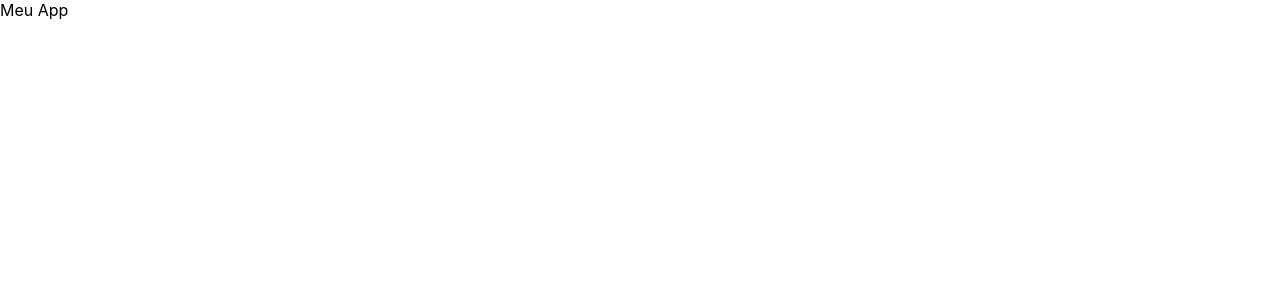
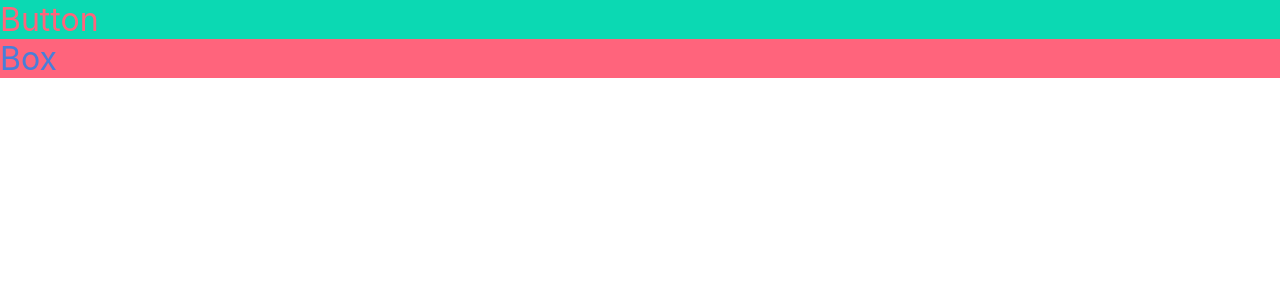
Before and after one commit to jlggross/puf-web, a React (Create React App) app: page / in a window 1280 px wide. Shown: the top 300 px of the page. Built offline with nearby package versions, Linux system fonts and the light colour scheme.

Commit message:
feat: working with styled components. First button

```diff
--- a/package.json
+++ b/package.json
@@ -9,6 +9,7 @@
     "react": "^17.0.2",
     "react-dom": "^17.0.2",
     "react-scripts": "4.0.3",
+    "styled-components": "^5.3.0",
     "web-vitals": "^1.0.1"
   },
   "scripts": {
--- /dev/null
+++ b/src/components/Theme/definitions.js
@@ -0,0 +1,28 @@
+const baseColors = {
+	black: '#000000',
+	red: '#FF647C',
+	green: '#0BD9B3',
+	blue: '#487FD9',
+	yellow: '#EBC455',
+}
+
+const brandColors = {
+	raisinBlack: '#16171C',
+	caribbeanGreen: baseColors.green,
+}
+
+const colors = {
+	...baseColors,
+	...brandColors,
+}
+
+const fontSizes = {
+	small: '0.8rem',
+	medium: '1rem',
+	large: '2rem',
+}
+
+export const definitions = {
+	colors,
+	fontSizes,
+}
--- /dev/null
+++ b/src/components/Theme/index.js
@@ -0,0 +1,7 @@
+import { definitions } from './definitions'
+import * as React from 'react'
+import { ThemeProvider } from 'styled-components'
+
+export const Theme = ({ children }) => (
+	<ThemeProvider theme={definitions}>{children}</ThemeProvider>
+)
--- /dev/null
+++ b/src/components/Theme/styled.js
@@ -0,0 +1,8 @@
+export const background = (props) =>
+	props.bg && `background: ${props.theme.colors[props.bg]};`
+
+export const color = (props) =>
+	props.color && `color: ${props.theme.colors[props.color]};`
+
+export const fontSize = (props) =>
+	props.fontSize && `font-size: ${props.theme.fontSizes[props.fontSize]};`
--- a/src/index.css
+++ b/src/index.css
@@ -11,3 +11,7 @@ code {
 	font-family: source-code-pro, Menlo, Monaco, Consolas, 'Courier New',
 		monospace;
 }
+
+.button {
+	background: red;
+}
--- a/src/pages/index.js
+++ b/src/pages/index.js
@@ -1 +1,35 @@
-export const App = () => 'Meu App'
+import * as React from 'react'
+import styled from 'styled-components'
+import { Theme } from './../components/Theme'
+import { background, color, fontSize } from './../components/Theme/styled'
+
+const BaseButton = ({ className, children }) => (
+	<div className={className}>{children}</div>
+)
+
+const BaseBox = ({ className, children }) => (
+	<div className={className}>{children}</div>
+)
+
+const Button = styled(BaseButton)`
+	${background}
+	${color}
+  ${fontSize}
+`
+
+const Box = styled(BaseBox)`
+	${background}
+	${color}
+  ${fontSize}
+`
+
+export const App = () => (
+	<Theme>
+		<Button bg="green" color="red" fontSize="large">
+			Button
+		</Button>
+		<Box bg="red" color="blue" fontSize="large">
+			Box
+		</Box>
+	</Theme>
+)
```
Also changed, not shown: 2 other files (tests, documents, lock files or other folders).
